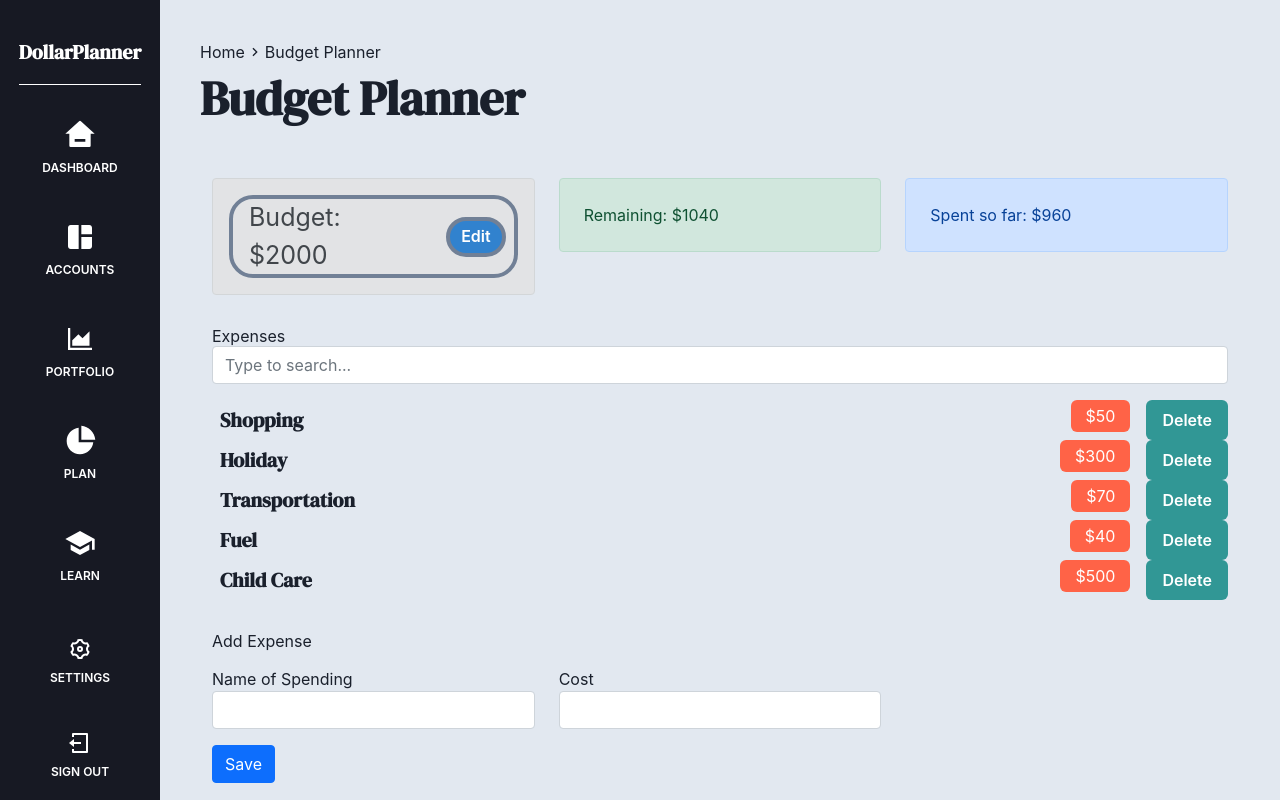
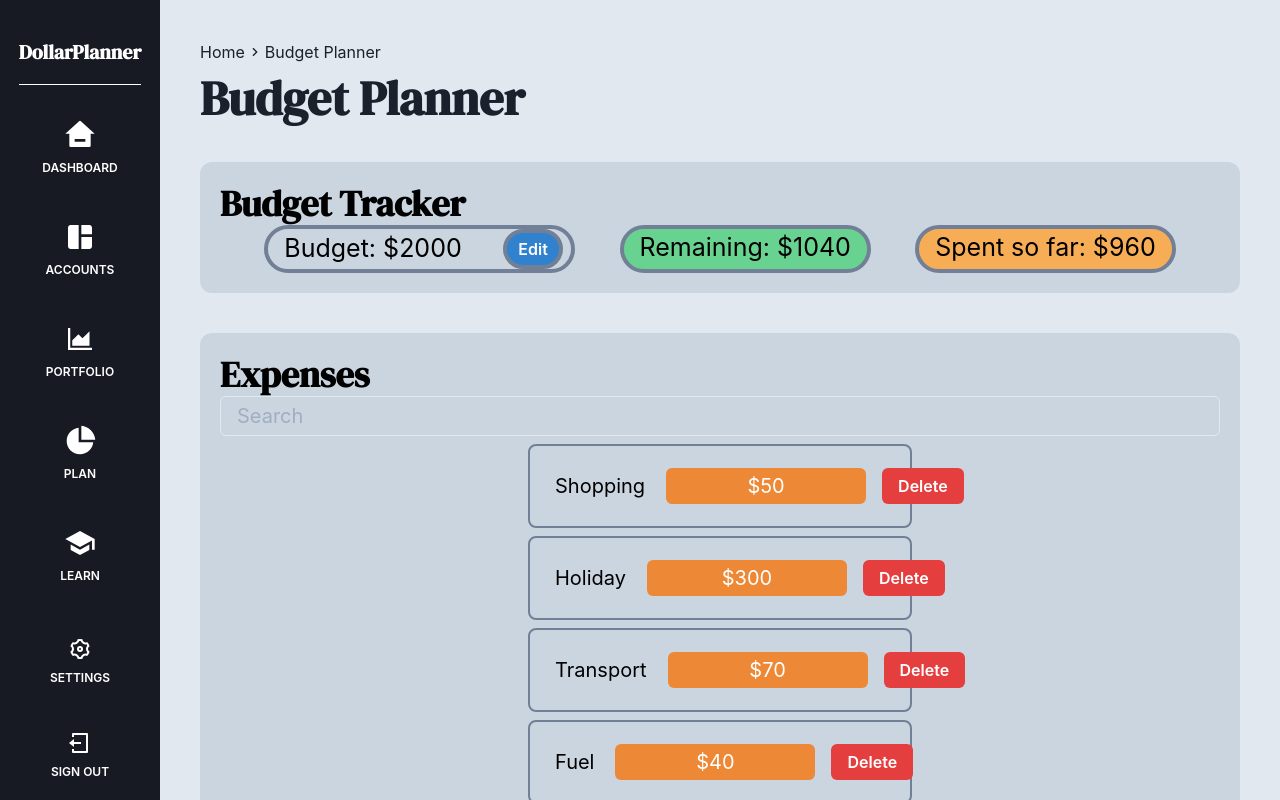
Before and after one commit to project-orbital/frontend, a React (Create React App) app: page /plan in a window 1280 px wide. Built offline with nearby package versions, Linux system fonts and the light colour scheme.

Commit message:
Initial implementation of budget tracker

```diff
--- a/src/features/planbudget/Plan.js
+++ b/src/features/planbudget/Plan.js
@@ -7,6 +7,7 @@ import AddExpenseForm from "./components/AddExpenseForm";
 import RemainingBudget from "./components/Remaining";
 import PageTemplate from "../../common/components/PageTemplate";
 import Breadcrumbs from "../../common/components/Breadcrumbs";
+import { Spacer, Flex, Box, Heading } from "@chakra-ui/react";
 
 export default function Plan() {
     return (
@@ -16,31 +17,26 @@ export default function Plan() {
                 links={["/dashboard", "/plan"]}
             />
             <AppProvider>
-                <div className="container">
-                    <div className="row mt-3">
-                        <div className="col-sm">
-                            <Budget />
-                        </div>
-                        <div className="col-sm">
-                            <RemainingBudget />
-                        </div>
-                        <div className="col-sm">
-                            <ExpenseTotal />
-                        </div>
-                    </div>
-                    <h3 className="mt-3">Expenses</h3>
-                    <div className="row ">
-                        <div className="col-sm">
-                            <ExpenseList />
-                        </div>
-                    </div>
-                    <h3 className="mt-3">Add Expense</h3>
-                    <div className="row mt-3">
-                        <div className="col-sm">
-                            <AddExpenseForm />
-                        </div>
-                    </div>
-                </div>
+                <Box bg="gray.300" w="100%" p={5} color="black" rounded="xl">
+                    <Heading>Budget Tracker</Heading>
+                    <Flex>
+                        <Spacer />
+                        <Budget />
+                        <Spacer />
+                        <RemainingBudget />
+                        <Spacer />
+                        <ExpenseTotal />
+                        <Spacer />
+                    </Flex>
+                </Box>
+                <Box bg="gray.300" w="100%" p={5} color="black" rounded="xl">
+                    <Heading>Expenses</Heading>
+                    <ExpenseList />
+                </Box>
+                <Box bg="gray.300" w="100%" p={5} color="black" rounded="xl">
+                    <Heading>Add Expense</Heading>
+                    <AddExpenseForm />
+                </Box>
             </AppProvider>
         </PageTemplate>
     );
--- a/src/features/planbudget/components/AddExpenseForm.js
+++ b/src/features/planbudget/components/AddExpenseForm.js
@@ -29,7 +29,9 @@ const AddExpenseForm = (props) => {
         <form onSubmit={onSubmit}>
             <div class="row">
                 <div class="col-sm col-lg-4">
-                    <label for="name">Name of Spending</label>
+                    <label size="40" for="name">
+                        Name of Spending
+                    </label>
                     <input
                         required="required"
                         type="text"
--- a/src/features/planbudget/components/Budget.js
+++ b/src/features/planbudget/components/Budget.js
@@ -1,7 +1,8 @@
-import React, { useState, useContext } from "react";
+import { useState, useContext } from "react";
 import ViewBudget from "./ViewBudget";
 import EditBudget from "./EditBudget";
 import { AppContext } from "../context/BudgetPlannerContext";
+import { Box } from "@chakra-ui/react";
 
 const Budget = () => {
     const { budget, dispatch } = useContext(AppContext);
@@ -20,14 +21,20 @@ const Budget = () => {
     };
 
     return (
-        <div class="alert alert-secondary p-3 d-flex align-items-center justify-content-between">
+        <Box
+            size="xl"
+            bg="grey.300"
+            borderRadius="md"
+            fontSize="xl"
+            BorderColor="lime"
+        >
             {isEditing ? (
                 <EditBudget handleSaveClick={handleSaveClick} budget={budget} />
             ) : (
                 // For part 1 render component inline rather than create a seperate one
                 <ViewBudget handleEditClick={handleEditClick} budget={budget} />
             )}
-        </div>
+        </Box>
     );
 };
 
--- a/src/features/planbudget/components/EditBudget.js
+++ b/src/features/planbudget/components/EditBudget.js
@@ -1,26 +1,46 @@
 import React, { useState } from "react";
+import {
+    Box,
+    Container,
+    Button,
+    Spacer,
+    HStack,
+    Input,
+    Text,
+} from "@chakra-ui/react";
 
-const EditBudget = (props) => {
+export default function EditBudget(props) {
     const [value, setValue] = useState(props.budget);
     return (
-        <>
-            <input
-                required="required"
-                type="number"
-                class="form-control mr-3"
+        <HStack>
+            <Box borderRadius={"3xl"} border="4px" borderColor="gray.500">
+                <HStack>
+                    <Container>
+                        <HStack>
+                            <Text fontSize={25}> Budget: </Text>
+                            <Input
+                                fontSize={25}
                                 id="name"
                                 value={value}
-                onChange={(event) => setValue(event.target.value)}
+                                onChange={(event) =>
+                                    setValue(event.target.value)
+                                }
                             />
-            <button
-                type="button"
-                class="btn btn-primary"
+                        </HStack>
+                    </Container>
+                    <Spacer />
+                    <Button
                         onClick={() => props.handleSaveClick(value)}
+                        borderRadius={"3xl"}
+                        border="4px"
+                        borderColor="gray.500"
+                        colorScheme="blue"
                     >
                         Save
-            </button>
-        </>
+                    </Button>
+                    <Spacer />
+                </HStack>
+            </Box>
+        </HStack>
     );
-};
-
-export default EditBudget;
+}
--- a/src/features/planbudget/components/ExpenseItem.js
+++ b/src/features/planbudget/components/ExpenseItem.js
@@ -2,11 +2,11 @@ import React, { useContext } from "react";
 import { AppContext } from "../context/BudgetPlannerContext";
 import {
     Spacer,
-    Flex,
     Box,
     ButtonGroup,
     Button,
-    Heading,
+    Text,
+    HStack,
 } from "@chakra-ui/react";
 
 const ExpenseItem = (props) => {
@@ -20,28 +20,39 @@ const ExpenseItem = (props) => {
     };
 
     return (
-        <Box>
-            <Flex minWidth="max-content" alignItems="center" gap="2">
-                <Box p="2">
-                    <Heading size="md">{props.name}</Heading>
-                </Box>
+        <Box
+            size="xl"
+            bg="grey.300"
+            borderRadius="md"
+            fontSize="xl"
+            BorderColor="lime"
+        >
+            <HStack>
+                <Text w="100%" p="5px" borderRadius="lg" cursor="pointer">
+                    {props.name}
+                </Text>
                 <Spacer />
                 <ButtonGroup gap="2">
                     <Box
                         as="button"
                         borderRadius="md"
-                        bg="tomato"
+                        bg="orange.400"
                         color="white"
                         px={15}
-                        h={8}
+                        h={9}
+                        w={200}
                     >
                         ${props.cost}
                     </Box>
-                    <Button colorScheme="teal" onClick={handleDeleteExpense}>
+                    <Button
+                        h={9}
+                        colorScheme="red"
+                        onClick={handleDeleteExpense}
+                    >
                         Delete
                     </Button>
                 </ButtonGroup>
-            </Flex>
+            </HStack>
         </Box>
     );
 };
--- a/src/features/planbudget/components/ExpenseList.js
+++ b/src/features/planbudget/components/ExpenseList.js
@@ -1,6 +1,7 @@
 import React, { useContext, useState, useEffect } from "react";
 import ExpenseItem from "./ExpenseItem";
 import { AppContext } from "../context/BudgetPlannerContext";
+import { Input, StackDivider, VStack } from "@chakra-ui/react";
 
 const ExpenseList = () => {
     const { expenses } = useContext(AppContext);
@@ -19,23 +20,27 @@ const ExpenseList = () => {
     };
 
     return (
-        <>
-            <input
-                type="text"
-                class="form-control mb-2 mr-sm-2"
-                placeholder="Type to search..."
-                onChange={handleChange}
-            />
-            <ul class="list-group mt-3 mb-3">
-                {filteredExpenses.map((expense) => (
+        <VStack>
+            <Input placeholder="Search" fontSize="20" onChange={handleChange} />
+            {filteredExpenses.map((expense) => (
+                <VStack
+                    divider={<StackDivider />}
+                    borderColor="gray.500"
+                    borderWidth="2px"
+                    p="5"
+                    borderRadius="lg"
+                    w="200%"
+                    maxW={{ base: "90vw", sm: "100vw", lg: "60vw", xl: "30vw" }}
+                    alignItems="stretch"
+                >
                     <ExpenseItem
                         id={expense.id}
                         name={expense.name}
                         cost={expense.cost}
                     />
-                ))}
-            </ul>
-        </>
+                </VStack>
+            ))}
+        </VStack>
     );
 };
 
--- a/src/features/planbudget/components/ExpenseTotal.js
+++ b/src/features/planbudget/components/ExpenseTotal.js
@@ -1,5 +1,6 @@
 import React, { useContext } from "react";
 import { AppContext } from "../context/BudgetPlannerContext";
+import { Box, Container } from "@chakra-ui/react";
 
 const ExpenseTotal = () => {
     const { expenses } = useContext(AppContext);
@@ -9,9 +10,15 @@ const ExpenseTotal = () => {
     }, 0);
 
     return (
-        <div class="alert alert-primary p-4">
-            <span>Spent so far: ${total}</span>
-        </div>
+        <Box
+            fontSize={25}
+            borderRadius={"3xl"}
+            border="4px"
+            borderColor="gray.500"
+            bg="orange.300"
+        >
+            <Container>Spent so far: ${total}</Container>
+        </Box>
     );
 };
 
--- a/src/features/planbudget/components/Remaining.js
+++ b/src/features/planbudget/components/Remaining.js
@@ -1,5 +1,6 @@
 import React, { useContext } from "react";
 import { AppContext } from "../context/BudgetPlannerContext";
+import { Box, Container } from "@chakra-ui/react";
 
 const RemainingBudget = () => {
     const { expenses, budget } = useContext(AppContext);
@@ -8,13 +9,31 @@ const RemainingBudget = () => {
         return (total += item.cost);
     }, 0);
 
-    const alertType = totalExpenses > budget ? "alert-danger" : "alert-success";
+    const Remaining = budget - totalExpenses;
 
-    return (
-        <div class={`alert p-4 ${alertType}`}>
-            <span>Remaining: ${budget - totalExpenses}</span>
-        </div>
-    );
+    if (Remaining >= 0) {
+        return (
+            <Box
+                borderRadius={"3xl"}
+                border="4px"
+                borderColor="gray.500"
+                bg="green.300"
+            >
+                <Container fontSize={25}>Remaining: ${Remaining}</Container>
+            </Box>
+        );
+    } else {
+        return (
+            <Box
+                borderRadius={"3xl"}
+                border="4px"
+                borderColor="gray.500"
+                bg="red.300"
+            >
+                <Container fontSize={25}>Remaining: ${Remaining}</Container>
+            </Box>
+        );
+    }
 };
 
 export default RemainingBudget;
--- a/src/features/planbudget/context/BudgetPlannerContext.js
+++ b/src/features/planbudget/context/BudgetPlannerContext.js
@@ -27,13 +27,13 @@ export const AppReducer = (state, action) => {
     }
 };
 
-// 1. Sets the initial state when the app loads
+// 1. Sets the initial state for the budget planner
 const initialState = {
     budget: 2000,
     expenses: [
         { id: uuidv4(), name: "Shopping", cost: 50 },
         { id: uuidv4(), name: "Holiday", cost: 300 },
-        { id: uuidv4(), name: "Transportation", cost: 70 },
+        { id: uuidv4(), name: "Transport", cost: 70 },
         { id: uuidv4(), name: "Fuel", cost: 40 },
         { id: uuidv4(), name: "Child Care", cost: 500 },
     ],
```
Lines whose indentation alone changed are shown as unchanged.
